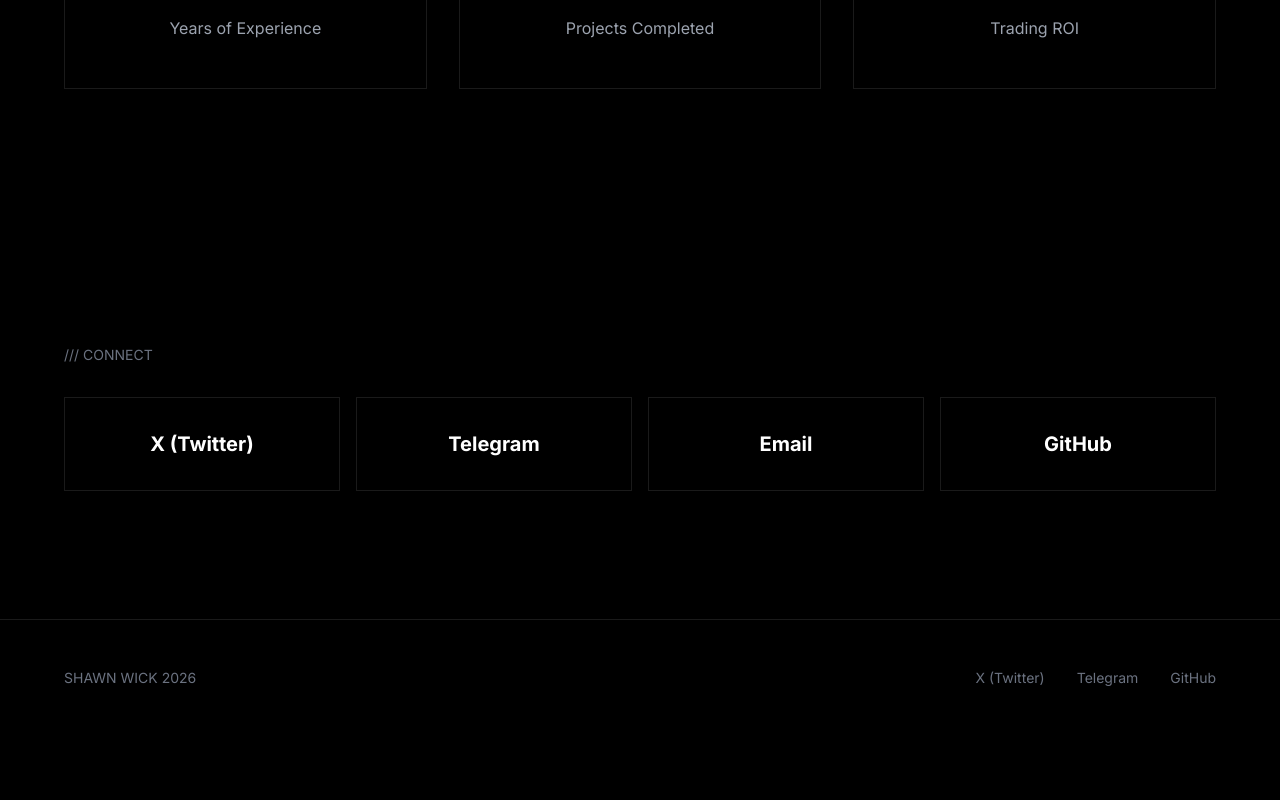
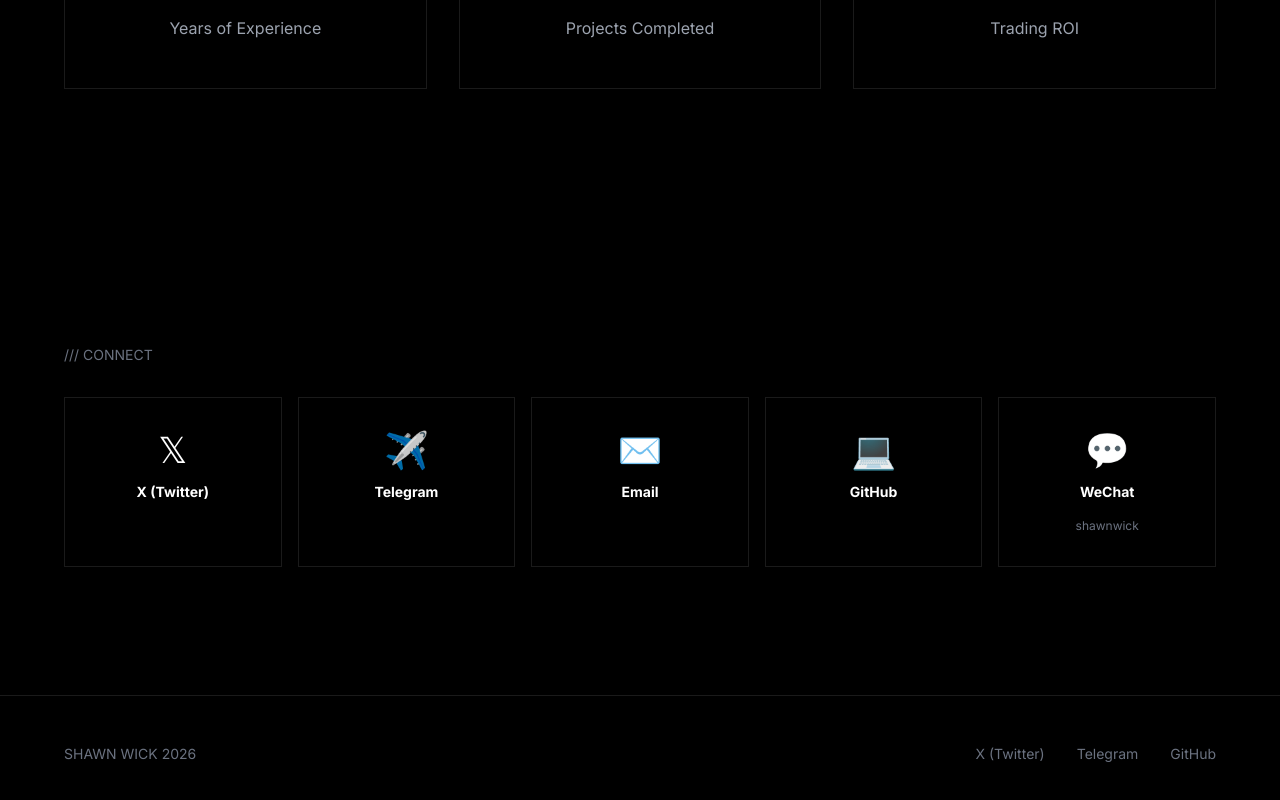
Before and after one commit to shawn7499/-01, a Next.js app: page / in a window 1280 px wide. Shown: the part 4870-5670 px from the top of the page. Before the commit the page ends 5606 px from the top, so only its background shows below. Built offline with nearby package versions, Linux system fonts and the light colour scheme.

Commit message:
feat: restore 5 contact methods with icons (X, Telegram, Email, GitHub, WeChat)

```diff
--- a/app/page.tsx
+++ b/app/page.tsx
@@ -130,10 +130,11 @@ export default function Home() {
       contact: {
         title: 'CONNECT',
         items: [
-          { name: 'X (Twitter)', link: 'https://x.com/shawnwick960' },
-          { name: 'Telegram', link: 'https://t.me/shawick' },
-          { name: 'Email', link: 'mailto:sahwnwick7499@gmail.com' },
-          { name: 'GitHub', link: 'https://github.com/shawn7499' },
+          { name: 'X (Twitter)', link: 'https://x.com/shawnwick960', icon: '𝕏' },
+          { name: 'Telegram', link: 'https://t.me/shawick', icon: '✈️' },
+          { name: 'Email', link: 'mailto:sahwnwick7499@gmail.com', icon: '✉️' },
+          { name: 'GitHub', link: 'https://github.com/shawn7499', icon: '💻' },
+          { name: 'WeChat', link: null, icon: '💬', wechat: 'shawnwick' },
         ],
       },
     },
@@ -254,10 +255,11 @@ export default function Home() {
       contact: {
         title: '联系',
         items: [
-          { name: 'X (Twitter)', link: 'https://x.com/shawnwick960' },
-          { name: 'Telegram', link: 'https://t.me/shawick' },
-          { name: 'Email', link: 'mailto:sahwnwick7499@gmail.com' },
-          { name: 'GitHub', link: 'https://github.com/shawn7499' },
+          { name: 'X (Twitter)', link: 'https://x.com/shawnwick960', icon: '𝕏' },
+          { name: 'Telegram', link: 'https://t.me/shawick', icon: '✈️' },
+          { name: '邮箱', link: 'mailto:sahwnwick7499@gmail.com', icon: '✉️' },
+          { name: 'GitHub', link: 'https://github.com/shawn7499', icon: '💻' },
+          { name: '微信', link: null, icon: '💬', wechat: 'shawnwick' },
         ],
       },
     },
@@ -522,8 +524,9 @@ export default function Home() {
         <div className="container mx-auto max-w-6xl">
           <div className="text-sm text-gray-500 mb-8">/// {t.contact.title}</div>
 
-          <div className="grid grid-cols-2 md:grid-cols-4 gap-4">
+          <div className="grid grid-cols-2 md:grid-cols-5 gap-4">
             {t.contact.items.map((item, index) => (
+              item.link ? (
                 <motion.a
                   key={index}
                   href={item.link}
@@ -533,12 +536,30 @@ export default function Home() {
                   whileInView={{ opacity: 1, y: 0 }}
                   transition={{ duration: 0.6, delay: index * 0.1 }}
                   viewport={{ once: true }}
-                className="border border-white/10 hover:border-[#00ff88] p-8 text-center transition-all group"
+                  className="border border-white/10 hover:border-[#00ff88] p-8 text-center transition-all group flex flex-col items-center gap-3"
                 >
-                <div className="text-xl font-bold group-hover:text-[#00ff88] transition-colors">
+                  <span className="text-4xl">{item.icon}</span>
+                  <div className="text-sm font-bold group-hover:text-[#00ff88] transition-colors">
                     {item.name}
                   </div>
                 </motion.a>
+              ) : (
+                <motion.div
+                  key={index}
+                  initial={{ opacity: 0, y: 20 }}
+                  whileInView={{ opacity: 1, y: 0 }}
+                  transition={{ duration: 0.6, delay: index * 0.1 }}
+                  viewport={{ once: true }}
+                  className="border border-white/10 hover:border-[#00ff88] p-8 text-center transition-all group flex flex-col items-center gap-3 cursor-pointer"
+                  title={item.wechat}
+                >
+                  <span className="text-4xl">{item.icon}</span>
+                  <div className="text-sm font-bold group-hover:text-[#00ff88] transition-colors">
+                    {item.name}
+                  </div>
+                  <div className="text-xs text-gray-500 mt-1">{item.wechat}</div>
+                </motion.div>
+              )
             ))}
           </div>
         </div>
```
Lines whose indentation alone changed are shown as unchanged.
